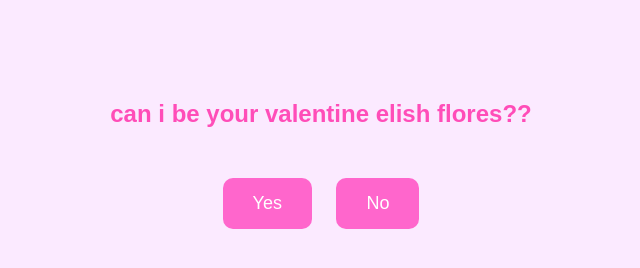
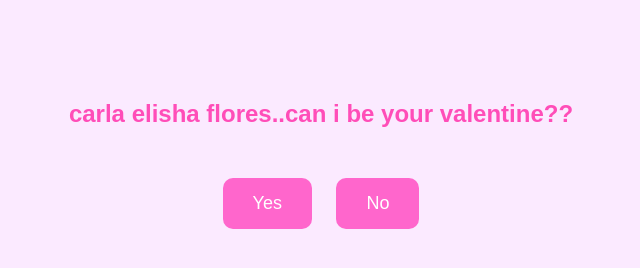
Before and after one commit to mitcha06/mitcha06.github.io, a plain HTML site: page index.html in a window 1280 px wide. Both pictures are taken after a click on the button "proceed". Shown: the whole page, without its empty margins (319-959 px from the left). Drawn offline with Linux system fonts and the light colour scheme.

Commit message:
Update valentine question text in index.html

```diff
--- a/index.html
+++ b/index.html
@@ -74,7 +74,7 @@
 
       if (stage === 1) {
         question.classList.remove("fade-in");
-        question.innerText = "can i be your valentine elish flores??";
+        question.innerText = "carla elisha flores..can i be your valentine??";
         question.classList.add("fade-in");
 
         buttonsDiv.innerHTML = `
```
